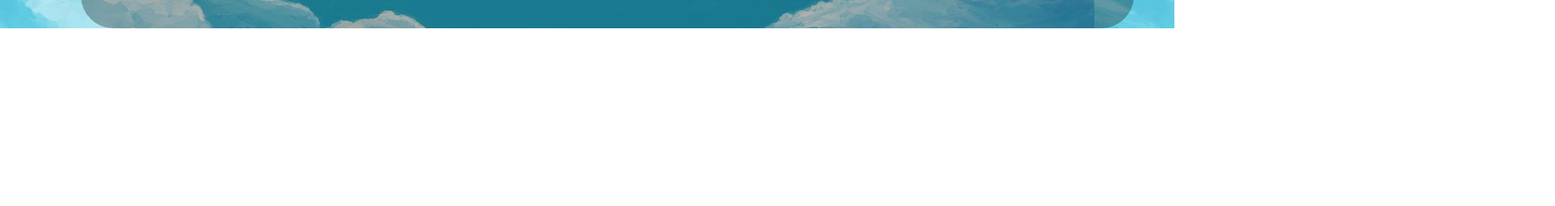
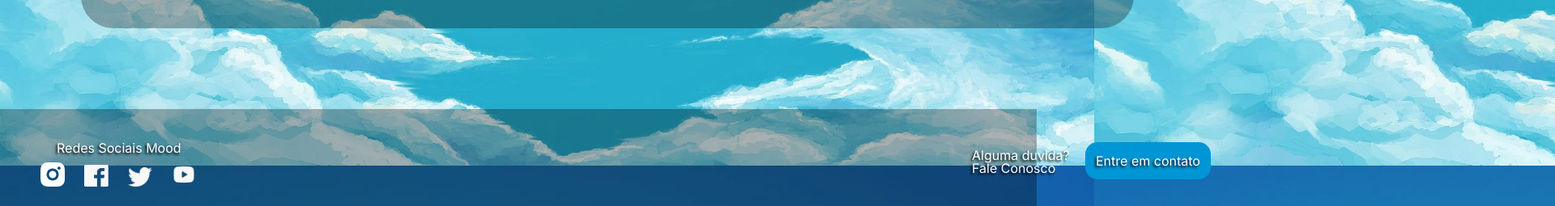
Before and after one commit to DevTriton/NewMoodControles, a plain HTML site: page index.html in a window 1280 px wide. Shown: the part 1395-1650 px from the top of the page at 81% size, 1920 px wide, since content can reach past the window. Before the commit the page ends 1430 px from the top, so only its background shows below. Drawn offline with Linux system fonts and the light colour scheme; a web font is replaced by a local one.

Commit message:
index terminado

```diff
--- a/css/style.css
+++ b/css/style.css
@@ -12,14 +12,17 @@ body {
     background-repeat: no-repeat;
     background-size: cover;
     background-attachment: fixed;
+    width: 100%;
     height: 100vh;
     max-width: auto;
     object-fit: contain;
+    overflow-x: hidden;
+
 }
 
 nav {
     background-color: rgba(0, 0, 0, 0.3);
-    width: auto;
+    width: 100%;
     height: 80px;
 }
 
@@ -204,6 +207,7 @@ nav {
     margin-right: 100px;
     margin-left: 100px;
     margin-top: 100px;
+    margin-bottom: 100px;
     border-radius: 40px 40px;
 }
 
@@ -257,3 +261,49 @@ nav {
     height: 15px;
     border-color: transparent;
 }
+
+.redes {
+    background-color: rgba(0, 0, 0, 0.3);
+    width: auto;
+    height: 120px;
+}
+
+.imagens-redes img{
+    position: relative;
+    top: 40px;
+    left: 40px;
+    width: 30px;
+    padding: 10px;
+}
+
+.h1-redes{
+    color: white;
+    text-decoration: none;
+    text-shadow: -2px 2px 3px black;
+    position: relative;
+    top: 40px;
+    left: 70px;
+    font-family: "Inter";
+}
+
+.botao a{
+    position: relative;
+    top: -45px;
+    left: 1340px;
+    text-decoration: none;
+    color: white;
+    text-shadow: -2px 2px 3px black;
+    background-color: #0095D4;
+    padding: 13px;
+    border-radius: 15px;
+    font-family: "Inter";
+}
+
+.texto-botao{
+    position: relative;
+    top: -20px;
+    left: 1200px;
+    color: white;
+    text-shadow: -2px 2px 3px black;
+    font-family: "Inter";
+}
--- a/index.html
+++ b/index.html
@@ -88,5 +88,23 @@
             </div>
             <script src="javaScript/script.js"></script>
         </main>
+        <footer>
+            <div class="redes">
+                <h1 class="h1-redes">Redes Sociais Mood</h1>
+                <div class="imagens-redes">
+                    <a href="sitefic.html"><img src="assets/icones sites/instagram.png" alt="logo insta"></a>
+                    <a href="sitefic.html"><img src="assets/icones sites/Facebook.png" alt="logo face"></a>
+                    <a href="sitefic.html"><img src="assets/icones sites/Twitter.png" alt="logo twitter"></a>
+                    <a href="sitefic.html"><img src="assets/icones sites/Youtube.png" alt="logo youtube"></a>
+                </div>
+                <div class="botao">
+                    <div class="texto-botao">
+                        <h1 class="h1-botao">Alguma duvida?</h1>
+                        <h1 class="h1-botao">Fale Conosco</h1>
+                    </div>
+                    <a href="contato.html">Entre em contato</a>
+                </div>
+            </div>
+        </footer>
     </body>
 </html>
```
Also changed, not shown: assets/icones sites/Facebook.png (added), assets/icones sites/Twitter.png (added), assets/icones sites/Youtube.png (added), assets/icones sites/instagram.png (added).
